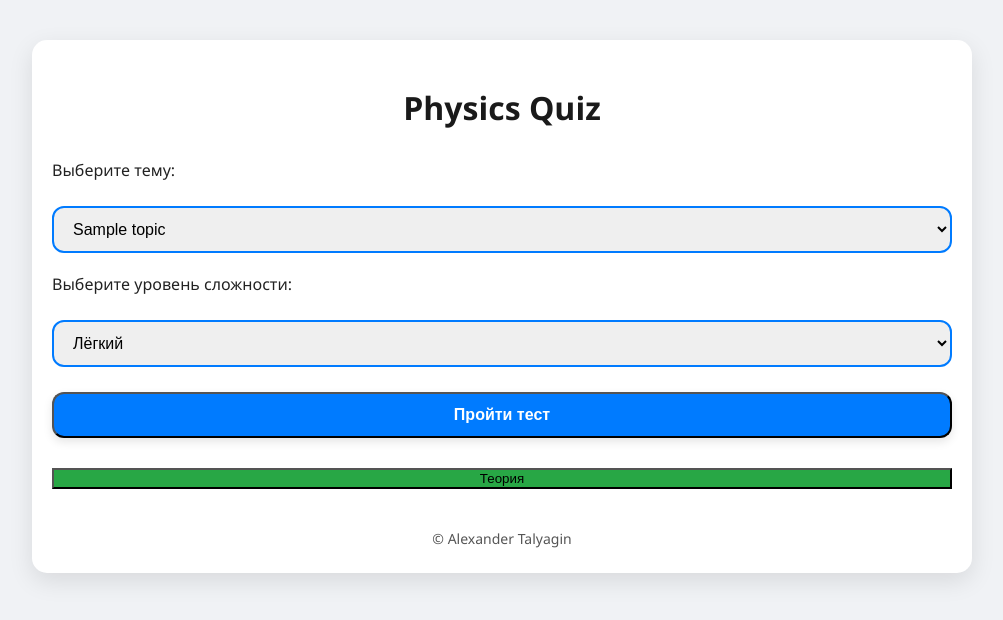
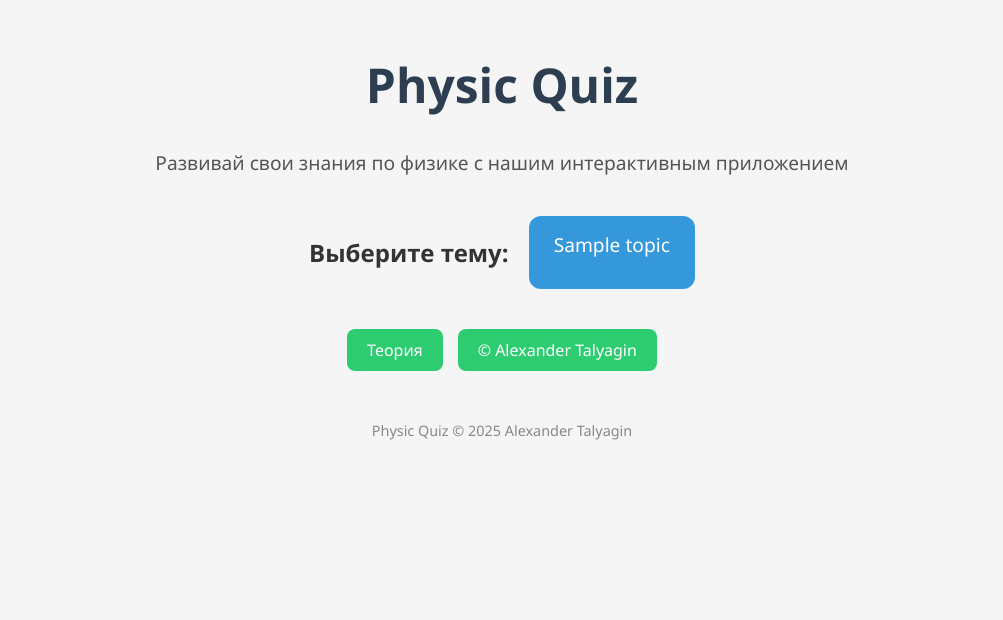
Before and after one commit to k1ng73/project, a Flask app: template templates/index.html in a window 1280 px wide. Shown: the top 620 px of the page, without its empty margins (138-1141 px from the left). Run offline with Flask 3, Linux system fonts and the light colour scheme; the template is opened without the code that fills it: most values are stand-ins (such as "Sample title", 1, 10 or a date in 2020).

Commit message:
Add files via upload

```diff
--- a/templates/index.html
+++ b/templates/index.html
@@ -3,72 +3,33 @@
 <head>
     <meta charset="UTF-8">
     <meta name="viewport" content="width=device-width, initial-scale=1.0">
-    <title>Physics Quiz</title>
+    <title>Physic Quiz</title>
     <link rel="stylesheet" href="{{ url_for('static', filename='style.css') }}">
-    <style>
-        /* Дополнительно: анимация и красивое меню */
-        .menu {
-            display: flex;
-            flex-direction: column;
-            gap: 20px;
-            margin-top: 30px;
-        }
-
-        .menu select {
-            padding: 12px 15px;
-            border-radius: 12px;
-            font-size: 16px;
-            border: 2px solid #007bff;
-            transition: all 0.3s ease;
-            width: 100%;
-        }
-
-        .menu select:hover {
-            border-color: #0056b3;
-        }
-
-        .menu button {
-            width: 100%;
-        }
-    </style>
 </head>
 <body>
-<div class="container">
-    <h1>Physics Quiz</h1>
+    <div class="container">
+        <header>
+            <h1>Physic Quiz</h1>
+            <p class="subtitle">Развивай свои знания по физике с нашим интерактивным приложением</p>
+        </header>
 
-    <div class="menu">
-        <label for="topic">Выберите тему:</label>
-        <select id="topic">
-            {% for topic in topics %}
-            <option value="{{ topic }}">{{ topic }}</option>
-            {% endfor %}
-        </select>
+        <main>
+            <div class="topics">
+                <h2>Выберите тему:</h2>
+                {% for topic in questions_data %}
+                <a href="{{ url_for('topic_levels', topic=topic) }}" class="topic-button">{{ topic }}</a>
+                {% endfor %}
+            </div>
 
-        <label for="level">Выберите уровень сложности:</label>
-        <select id="level">
-            <option value="Лёгкий">Лёгкий</option>
-            <option value="Средний">Средний</option>
-            <option value="Сложный">Сложный</option>
-        </select>
+            <div class="extras">
+                <a href="{{ url_for('theory') }}" class="extra-button">Теория</a>
+                <a href="#" class="extra-button" onclick="alert('Автор: Alexander Talyagin');">© Alexander Talyagin</a>
+            </div>
+        </main>
 
-        <button class="btn" onclick="startTest()">Пройти тест</button>
-        <button class="theory-btn" onclick="viewTheory()">Теория</button>
+        <footer>
+            <p>Physic Quiz &copy; 2025 Alexander Talyagin</p>
+        </footer>
     </div>
-
-    <footer>© Alexander Talyagin</footer>
-</div>
-
-<script>
-    function startTest() {
-        const topic = document.getElementById('topic').value;
-        const level = document.getElementById('level').value;
-        window.location.href = `/test/${topic}/${level}`;
-    }
-
-    function viewTheory() {
-        const topic = document.getElementById('topic').value;
-        window.location.href = `/theory/${topic}`;
-    }
-</script>
 </body>
 </html>
--- a/templates/style.css
+++ b/templates/style.css
@@ -1,138 +1,106 @@
 /* Общие стили */
 body {
-    font-family: 'Segoe UI', Tahoma, Geneva, Verdana, sans-serif;
-    background-color: #f0f2f5;
-    color: #222;
     margin: 0;
     padding: 0;
+    font-family: 'Segoe UI', Tahoma, Geneva, Verdana, sans-serif;
+    background: #f5f5f5;
+    color: #333;
 }
 
+/* Контейнер */
 .container {
     max-width: 900px;
-    margin: 40px auto;
-    padding: 25px 20px;
-    background-color: #ffffff;
-    border-radius: 15px;
-    box-shadow: 0 8px 25px rgba(0,0,0,0.1);
+    margin: 0 auto;
+    padding: 20px;
 }
 
-/* Заголовки */
-h1 {
-    color: #1a1a1a;
+/* Заголовок */
+header {
     text-align: center;
-    margin-bottom: 25px;
+    margin-bottom: 40px;
 }
 
-/* Списки и элементы */
-ul {
-    list-style: none;
-    padding: 0;
+header h1 {
+    font-size: 3rem;
+    color: #2c3e50;
 }
 
-li {
-    margin-bottom: 15px;
-}
-
-/* Кнопки */
-.btn {
-    display: inline-block;
-    padding: 12px 25px;
-    margin: 5px 5px 10px 0;
-    background-color: #007bff;
-    color: white;
-    text-decoration: none;
-    border-radius: 12px;
-    font-weight: bold;
-    font-size: 16px;
-    transition: all 0.3s ease;
-    box-shadow: 0 4px 10px rgba(0,0,0,0.1);
-}
-
-.btn:hover {
-    background-color: #0056b3;
-    transform: translateY(-2px);
-}
-
-/* Кнопки для теории */
-.theory-btn {
-    background-color: #28a745;
-}
-
-.theory-btn:hover {
-    background-color: #1e7e34;
-}
-
-/* Вопросы */
-.question {
-    margin-bottom: 25px;
-    padding: 15px;
-    border-left: 4px solid #007bff;
-    background-color: #f9f9f9;
-    border-radius: 8px;
-}
-
-.question p {
-    font-size: 18px;
-    margin: 0 0 10px 0;
-}
-
-label {
-    font-size: 16px;
-    display: block;
-    margin-bottom: 5px;
-}
-
-/* Форма отправки */
-button[type="submit"] {
-    background-color: #ffc107;
-    color: #222;
-    border: none;
-    border-radius: 12px;
-    padding: 12px 25px;
-    font-size: 16px;
-    font-weight: bold;
-    cursor: pointer;
-    transition: all 0.3s ease;
-    box-shadow: 0 4px 10px rgba(0,0,0,0.1);
-}
-
-button[type="submit"]:hover {
-    background-color: #e0a800;
-    transform: translateY(-2px);
-}
-
-/* Ссылки */
-a {
-    text-decoration: none;
-}
-
-/* Футер */
-footer {
-    text-align: center;
-    margin-top: 40px;
-    font-size: 14px;
+header .subtitle {
+    font-size: 1.2rem;
     color: #555;
 }
 
-/* Адаптивность */
-@media screen and (max-width: 768px) {
-    .container {
-        margin: 20px;
-        padding: 20px 15px;
+/* Секция тем */
+.topics {
+    display: flex;
+    flex-wrap: wrap;
+    justify-content: center;
+    gap: 20px;
+    margin-bottom: 40px;
+}
+
+.topic-button {
+    display: inline-block;
+    padding: 15px 25px;
+    background-color: #3498db;
+    color: #fff;
+    text-decoration: none;
+    font-size: 1.2rem;
+    border-radius: 12px;
+    transition: 0.3s;
+}
+
+.topic-button:hover {
+    background-color: #2980b9;
+}
+
+/* Дополнительные кнопки */
+.extras {
+    display: flex;
+    justify-content: center;
+    gap: 15px;
+    margin-bottom: 50px;
+}
+
+.extra-button {
+    display: inline-block;
+    padding: 10px 20px;
+    background-color: #2ecc71;
+    color: #fff;
+    text-decoration: none;
+    font-size: 1rem;
+    border-radius: 8px;
+    transition: 0.3s;
+}
+
+.extra-button:hover {
+    background-color: #27ae60;
+}
+
+/* Подвал */
+footer {
+    text-align: center;
+    font-size: 0.9rem;
+    color: #888;
+    margin-top: 50px;
+}
+
+/* Адаптивность для смартфонов */
+@media (max-width: 600px) {
+    header h1 {
+        font-size: 2.2rem;
     }
 
-    .btn, .theory-btn, button[type="submit"] {
-        width: 100%;
-        text-align: center;
-        font-size: 18px;
-        padding: 14px 0;
+    header .subtitle {
+        font-size: 1rem;
     }
 
-    .question p {
-        font-size: 16px;
+    .topic-button {
+        font-size: 1rem;
+        padding: 12px 20px;
     }
 
-    label {
-        font-size: 15px;
+    .extra-button {
+        font-size: 0.9rem;
+        padding: 8px 16px;
     }
-}
```
